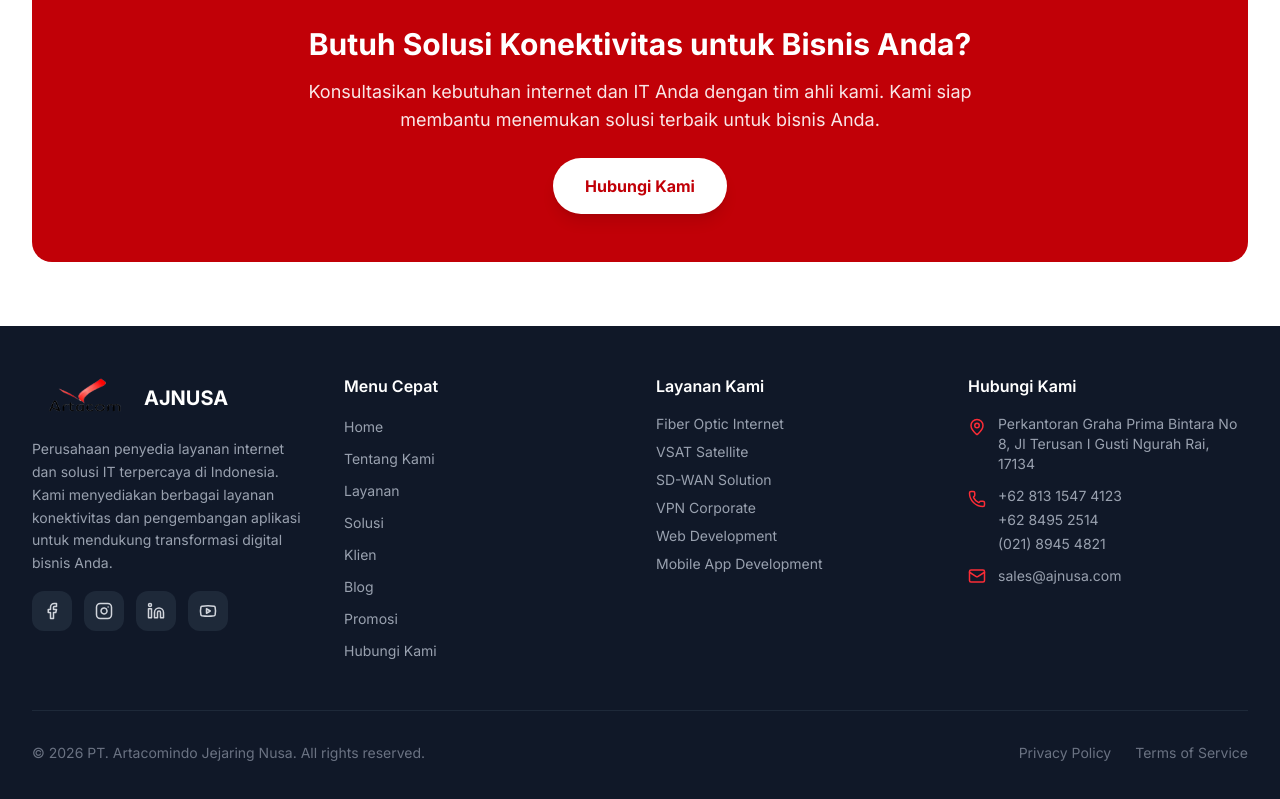
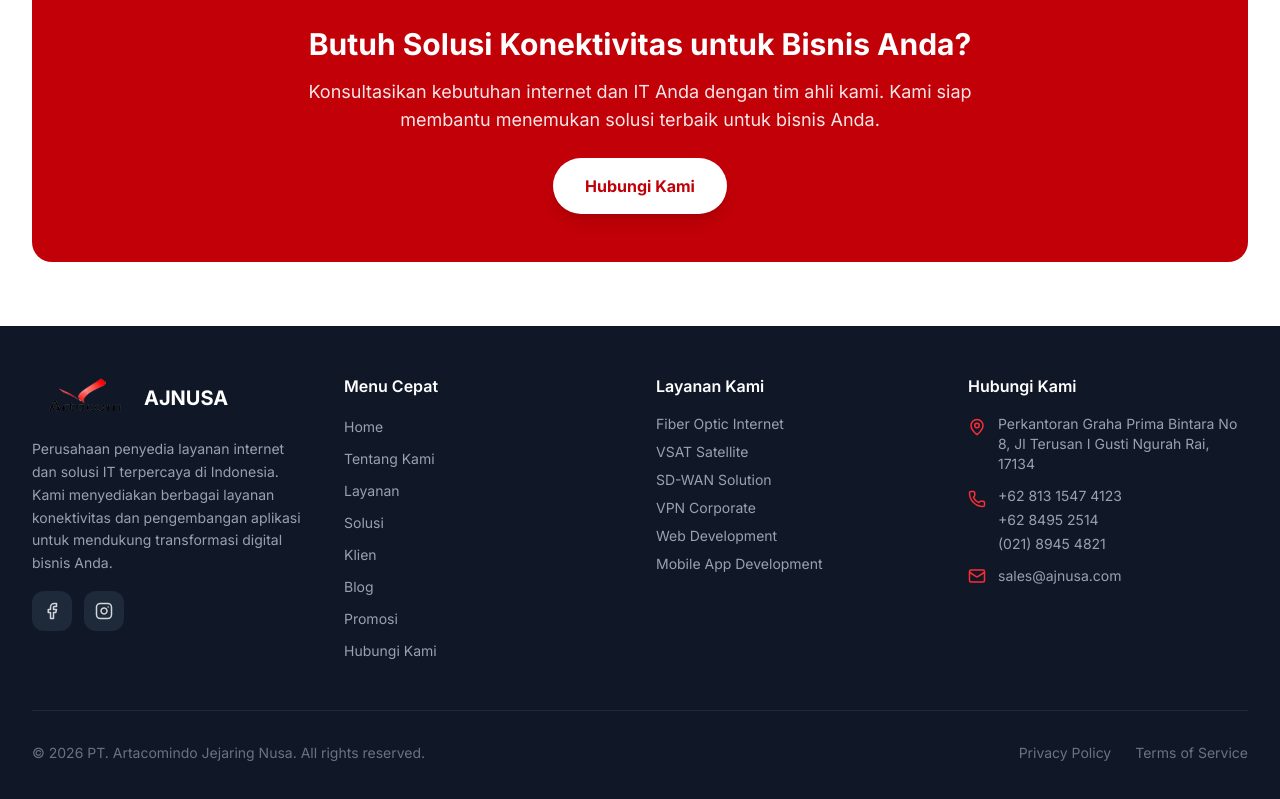
Before and after one commit to Ahmad-Rizki21/AjnusaBlog-s, a Next.js app: page /blog in a window 1280 px wide. Shown: the part 1415-2214 px from the top of the page. Built offline with nearby package versions, Linux system fonts and the light colour scheme; no server answers; the database is empty.

Commit message:
fix: remove LinkedIn and YouTube from footer
- Remove unused social media links (LinkedIn, YouTube)
- Keep only Facebook and Instagram in footer
- Update CONTACT_INFO constants to match

```diff
--- a/src/components/layout/Footer.tsx
+++ b/src/components/layout/Footer.tsx
@@ -4,8 +4,6 @@ import Link from 'next/link';
 import {
   Facebook,
   Instagram,
-  Linkedin,
-  Youtube,
   Mail,
   Phone,
   MapPin,
@@ -53,28 +51,6 @@ export default function Footer() {
                   aria-label="Instagram"
                 >
                   <Instagram size={18} />
-                </Link>
-              )}
-              {CONTACT_INFO.social?.linkedin && (
-                <Link
-                  href={CONTACT_INFO.social.linkedin}
-                  target="_blank"
-                  rel="noopener noreferrer"
-                  className="w-10 h-10 bg-gray-800 hover:bg-blue-700 rounded-lg flex items-center justify-center transition-colors"
-                  aria-label="LinkedIn"
-                >
-                  <Linkedin size={18} />
-                </Link>
-              )}
-              {CONTACT_INFO.social?.youtube && (
-                <Link
-                  href={CONTACT_INFO.social.youtube}
-                  target="_blank"
-                  rel="noopener noreferrer"
-                  className="w-10 h-10 bg-gray-800 hover:bg-red-600 rounded-lg flex items-center justify-center transition-colors"
-                  aria-label="YouTube"
-                >
-                  <Youtube size={18} />
                 </Link>
               )}
             </div>
--- a/src/data/constants.ts
+++ b/src/data/constants.ts
@@ -274,8 +274,6 @@ export const CONTACT_INFO: ContactInfo = {
   social: {
     facebook: 'https://www.facebook.com/p/PT-Artacomindo-Jejaring-Nusa-100054324456980',
     instagram: 'https://www.instagram.com/artacomindojejaring',
-    linkedin: 'https://linkedin.com/company/ajnusa',
-    youtube: 'https://youtube.com/@ajnusa',
   },
 };
 
```
